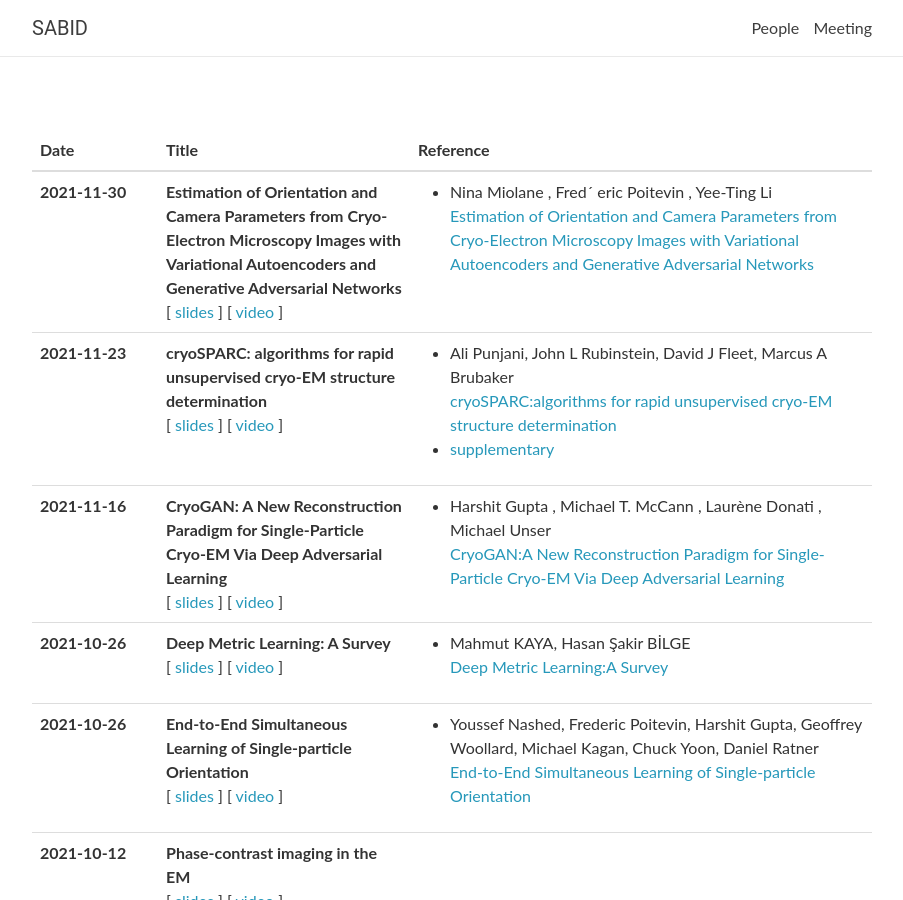
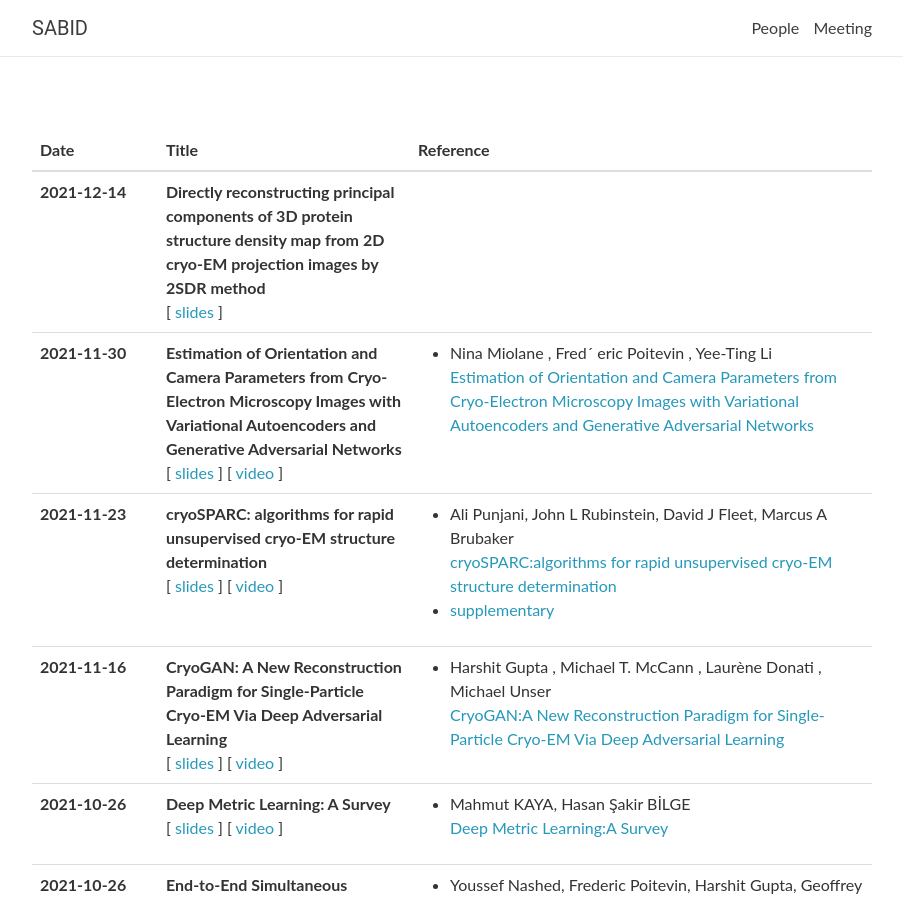
Before and after one commit to sabid-cryoem/sabid-cryoem.github.io, a Jekyll site: the page built from 4afcccebf7d457a13a4f8aeea0bbeef04fd86ee9/index.html, in a window 1280 px wide and 900 px high. Shown: the whole window, without its empty margins (188-1091 px from the left). Built offline with Jekyll 4.4.1, drawn with Linux system fonts in a browser that asks for light colours; nearby versions of some CDN libraries; comment, search, counter and statistics services are not loaded.

Commit message:
update meeting

```diff
--- a/_data/meeting.yml
+++ b/_data/meeting.yml
@@ -1,3 +1,12 @@
+- date: 2021-12-14
+  title: >
+    <strong>Directly reconstructing principal components of 3D protein structure density map from 2D cryo-EM projection images by 2SDR method</strong>
+  video:
+  slides: <a href="/assets/slides/Directly reconstructing principal components of 3D protein structure density map from 2D cryo-EM projection images by 2SDR method.pptx">slides</a>
+  notes:
+  readings:
+
+
 - date: 2021-11-30
   title: >
     <strong>Estimation of Orientation and Camera Parameters from Cryo-Electron Microscopy Images with Variational Autoencoders and Generative Adversarial Networks </strong>
```
Also changed, not shown: 1 other file.
